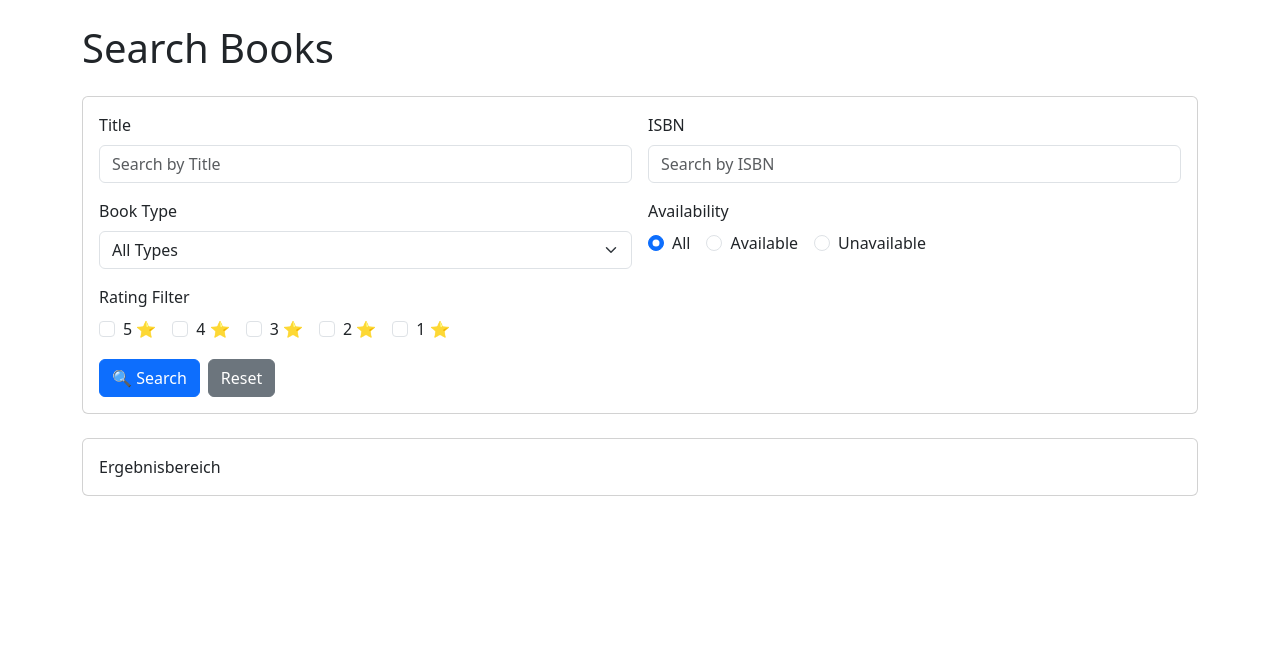
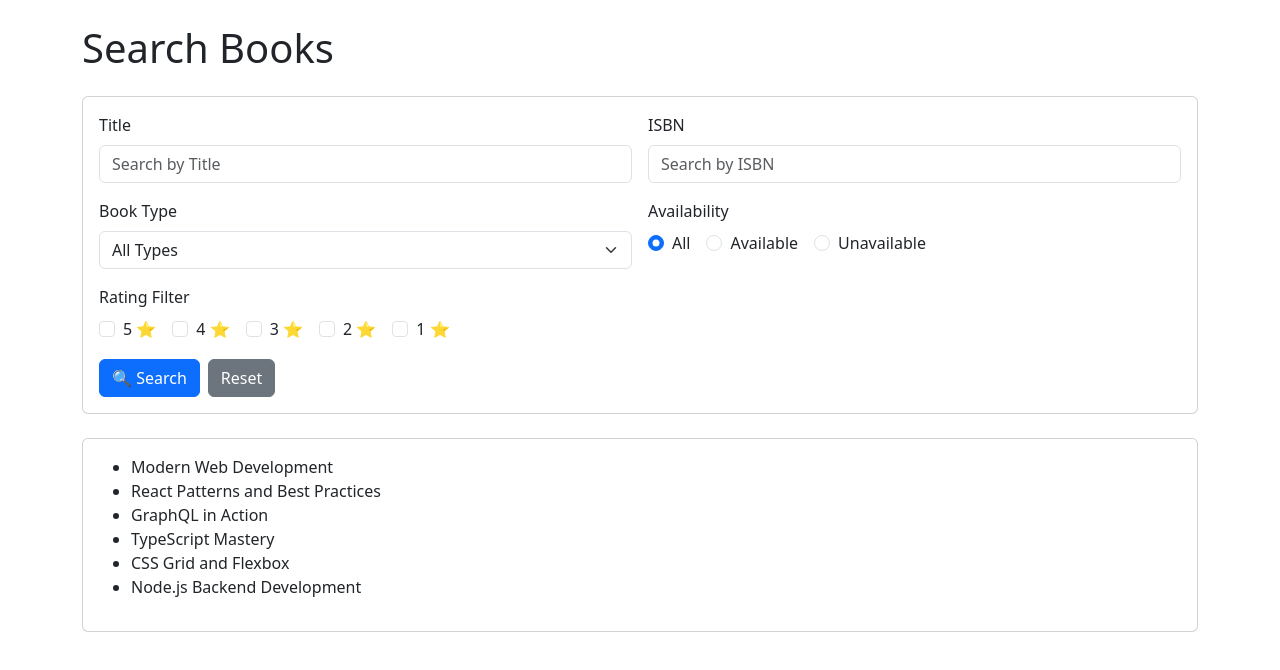
Before and after one commit to inesoetling/SPA-mit-React-Next-GraphQL, a Next.js app in the folder frontend/: page /search in a window 1280 px wide. Shown: the top 670 px of the page. Built offline with nearby package versions, Linux system fonts and the light colour scheme.

Commit message:
feat(search): Ergebnisbereich mit Dummy-Daten angebunden

```diff
--- a/frontend/src/app/search/page.tsx
+++ b/frontend/src/app/search/page.tsx
@@ -5,6 +5,82 @@ import { Button, Card, Col, Container, Form, Row } from 'react-bootstrap';
 
 type BookType = 'HARDCOVER' | 'PAPERBACK' | 'EPUB';
 type Availability = 'ALL' | 'AVAILABLE' | 'UNAVAILABLE';
+
+type Book = {
+  id: string;
+  isbn: string;
+  title: string;
+  subtitle?: string;
+  rating: number;
+  bookType: BookType;
+  price: number;
+  discount?: number;
+  available: boolean;
+};
+const DUMMY_BOOKS: Book[] = [
+  {
+    id: '1',
+    isbn: '978-0-123456-78-9',
+    title: 'Modern Web Development',
+    subtitle: 'A Comprehensive Guide',
+    rating: 5,
+    bookType: 'HARDCOVER',
+    price: 49.99,
+    discount: 10,
+    available: true,
+  },
+  {
+    id: '2',
+    isbn: '978-0-987654-32-1',
+    title: 'React Patterns and Best Practices',
+    subtitle: 'Building Scalable Applications',
+    rating: 4,
+    bookType: 'EPUB',
+    price: 29.99,
+    available: true,
+  },
+  {
+    id: '3',
+    isbn: '978-0-456789-12-3',
+    title: 'GraphQL in Action',
+    rating: 4,
+    bookType: 'PAPERBACK',
+    price: 39.99,
+    discount: 15,
+    available: false,
+  },
+  {
+    id: '4',
+    isbn: '978-0-321654-98-7',
+    title: 'TypeScript Mastery',
+    subtitle: 'From Beginner to Expert',
+    rating: 5,
+    bookType: 'HARDCOVER',
+    price: 54.99,
+    discount: 20,
+    available: true,
+  },
+  {
+    id: '5',
+    isbn: '978-0-789123-45-6',
+    title: 'CSS Grid and Flexbox',
+    rating: 3,
+    bookType: 'EPUB',
+    price: 24.99,
+    available: true,
+  },
+  {
+    id: '6',
+    isbn: '978-0-159753-84-2',
+    title: 'Node.js Backend Development',
+    subtitle: 'Server-Side JavaScript',
+    rating: 4,
+    bookType: 'PAPERBACK',
+    price: 44.99,
+    discount: 5,
+    available: true,
+  },
+];
 
 export default function SearchPage() {
   const [title, setTitle] = useState('');
@@ -33,6 +109,8 @@ export default function SearchPage() {
     setRating2(false);
     setRating1(false);
   };
+
+  const filteredBooks = DUMMY_BOOKS;
 
   return (
     <Container className="py-4">
@@ -190,7 +268,11 @@ export default function SearchPage() {
       <Card className="mt-4">
         <Card.Body>
           {/* hier kommen die Suchergebnisse */}
-          Ergebnisbereich
+          <ul>
+            {filteredBooks.map((book) => (
+              <li key={book.id}>{book.title}</li>
+            ))}
+          </ul>
         </Card.Body>
       </Card>
     </Container>
```
